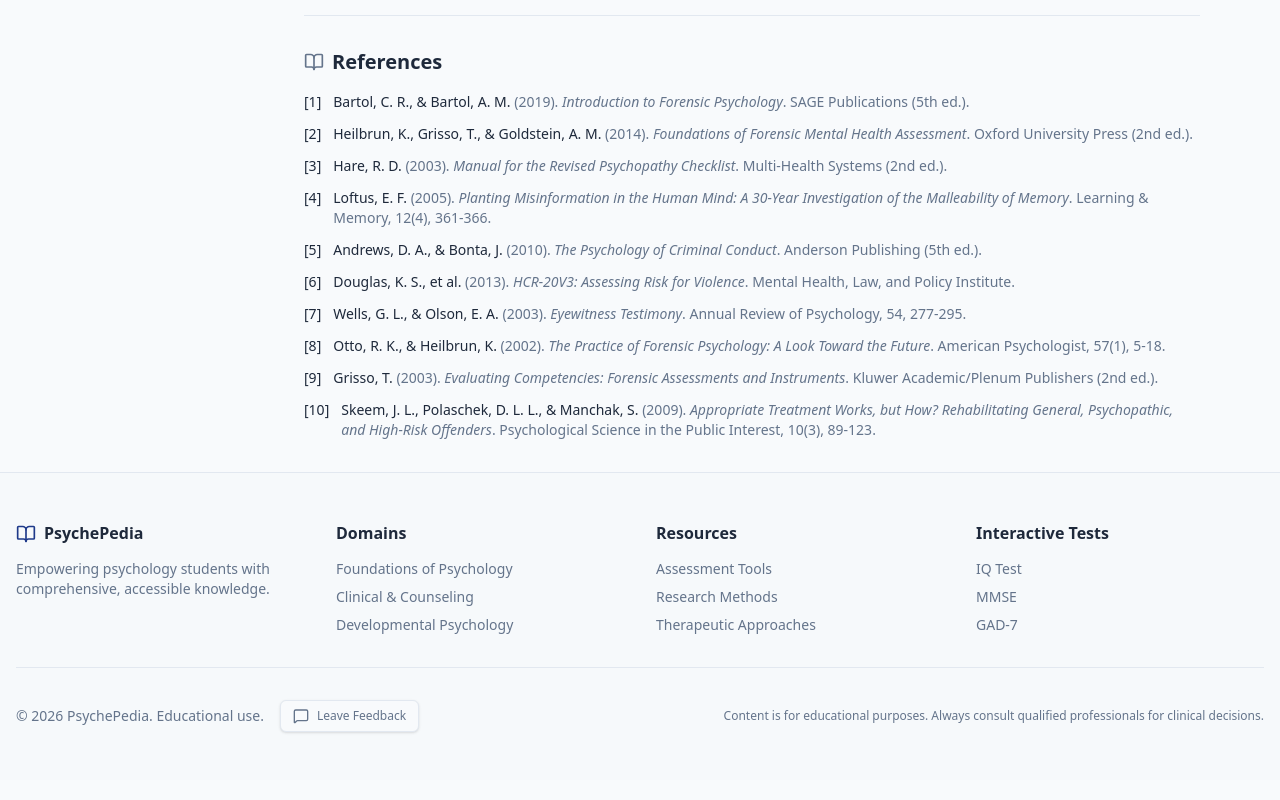
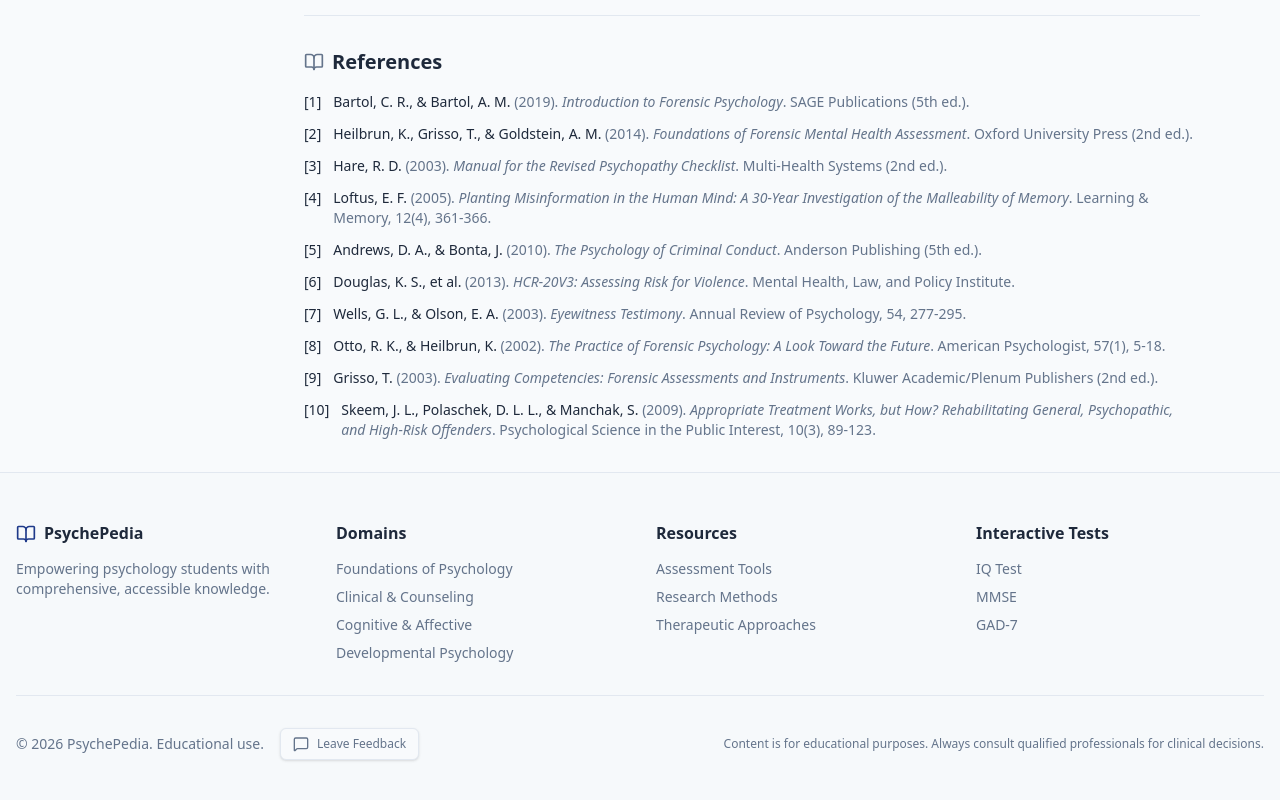
Before and after one commit to QUIPXI/psychepedia, a Next.js app: page /en/wiki/applied/forensic-psychology in a window 1280 px wide. Shown: the part 3546-4346 px from the top of the page. Built offline with nearby package versions, Linux system fonts and the light colour scheme.

Commit message:
refactor: restore Cognitive & Affective domain to home page and footer
- Re-added Cognitive & Affective to home page domains grid
- Re-added Lightbulb icon and indigo color for cognitive domain
- Re-added Cognitive link in footer domains section

```diff
--- a/src/app/[locale]/page.tsx
+++ b/src/app/[locale]/page.tsx
@@ -23,6 +23,7 @@ import { openSearchDialog } from "@/lib/events";
 const domainIcons = {
   foundations: GraduationCap,
   biological: Brain,
+  cognitive: Lightbulb,
   developmental: Users,
   "social-personality": Heart,
   clinical: BookOpen,
@@ -34,6 +35,7 @@ const domainIcons = {
 const domainColors = {
   foundations: "text-slate-600 dark:text-slate-400",
   biological: "text-emerald-600 dark:text-emerald-400",
+  cognitive: "text-indigo-600 dark:text-indigo-400",
   developmental: "text-amber-600 dark:text-amber-400",
   "social-personality": "text-rose-600 dark:text-rose-400",
   clinical: "text-teal-600 dark:text-teal-400",
@@ -45,6 +47,7 @@ const domainColors = {
 const domainKeys = [
   "foundations",
   "biological",
+  "cognitive",
   "developmental",
   "social-personality",
   "clinical",
--- a/src/components/layout/Footer.tsx
+++ b/src/components/layout/Footer.tsx
@@ -39,6 +39,11 @@ export function Footer() {
               <li>
                 <Link href="/wiki/clinical" className="hover:text-foreground transition-colors">
                   {tDomains("clinical.title")}
+                </Link>
+              </li>
+              <li>
+                <Link href="/wiki/cognitive" className="hover:text-foreground transition-colors">
+                  {tDomains("cognitive.title")}
                 </Link>
               </li>
               <li>
```
